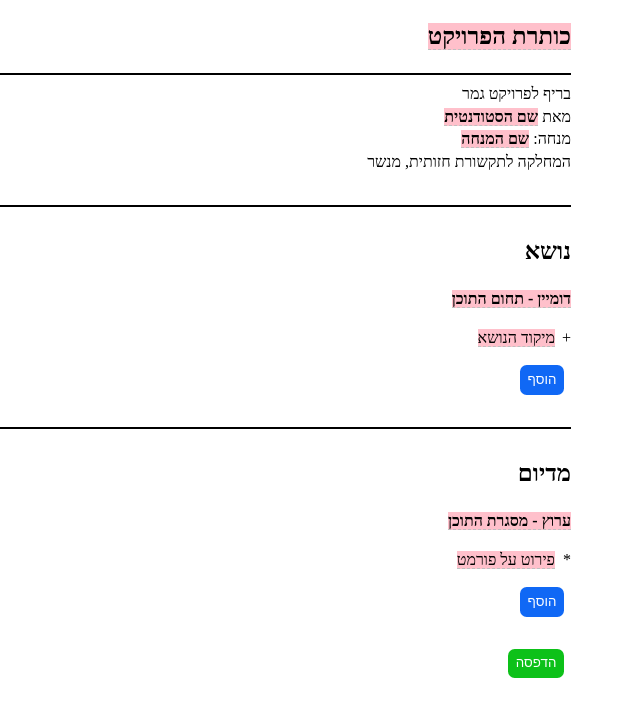
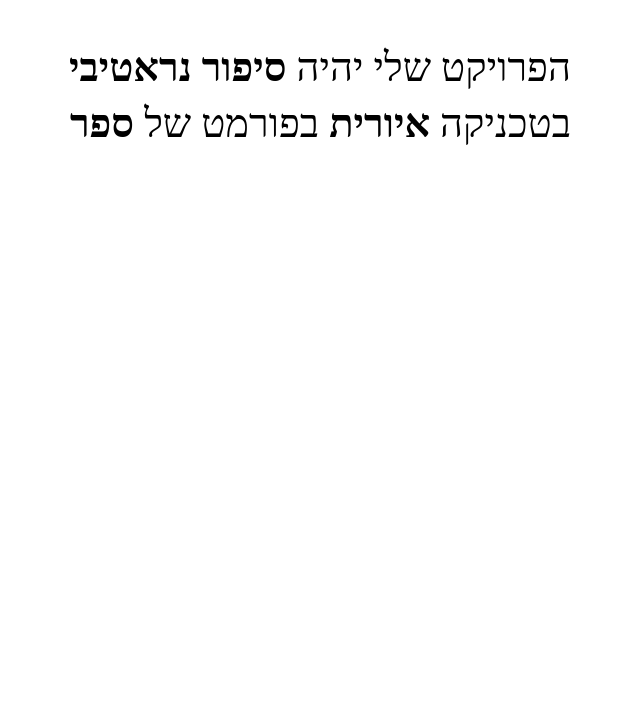
Before and after one commit to minshar/gmarcooker, a plain HTML site: page index.html in a window 1280 px wide. Shown: the whole page, without its empty margins (389-1029 px from the left). Drawn offline with Linux system fonts and the light colour scheme; a web font is replaced by a local one.

Commit message:
Revise cooker

```diff
--- a/index.html
+++ b/index.html
@@ -1,7 +1,7 @@
 <!doctype html>
 <html dir="rtl">
   <head>
-    <title>מחולל בריף לפרויקט גמר</title>
+    <title>הפרויקט שלי יהיה...</title>
     <meta charset="utf-8">
     <meta property="viewport" content="width=device-width,initial-scale=1">
     <link rel="icon" href="icon.png">
@@ -12,107 +12,69 @@
 
 	<article>
 
-	    <h1><span class="edit" contenteditable>כותרת הפרויקט</span></h1>
-
-		<section class="meta">
-			<div class="description">בריף לפרויקט גמר</div>
-			<div class="author">מאת <span class="edit" contenteditable>שם הסטודנטית</span></div>
-			<div class="guide">מנחה: <span class="edit" contenteditable>שם המנחה</span></div>
-			<div class="school">המחלקה לתקשורת חזותית, מנשר</div>
+		<section class="application">
+			<span class="label">הפרויקט שלי יהיה</span>
+			<label>
+				<span class="label-text"></span>
+				<select>
+					<option>סיפור נראטיבי</option>
+					<option>כלי עזר</option>
+					<option>תדמית חזותית</option>
+					<option>קטלוג תערוכה</option>
+				</select>
+			</label>
 		</section>
 
-		<section class="subject">
-			<h2>נושא</h2>
-			<div class="domain"><span class="edit" contenteditable>דומיין - תחום התוכן</span></div>
-			<ul class="focus">
-				<li><span class="edit" contenteditable>מיקוד הנושא</span></li>
-			</div>
+		<section class="technique">
+			<span class="label">בטכניקה</span>
+			<label>
+				<span class="label-text"></span>
+				<select>
+					<option>איורית</option>
+					<option>טיפוגרפית</option>
+					<option>אינפוגרפית</option>
+					<option>מבוססת קוד</option>
+					<option>ידנית בלבד</option>
+				</select>
+			</label>
 		</section>
 
-		<section class="medium">
-			<h2>מדיום</h2>
-			<div class="channel">
-				<span class="edit" contenteditable>ערוץ - מסגרת התוכן</span>
-			</div>
-			<ul class="formats">
-				<li><span class="edit" contenteditable>פירוט על פורמט</span></li>
-			</ul>
+		<section class="format">
+			<span class="label">בפורמט של</span>
+			<label>
+				<span class="label-text"></span>
+				<select>
+					<option>וידאו</option>
+					<option>אתר אינטרנט</option>
+					<option>אפליקציית מובייל</option>
+					<option>ספר</option>
+					<option>סדרת חוברות</option>
+					<option>סדרת פוסטרים</option>
+					<option>סדרת אריזות</option>
+					<option>הצבה במרחב</option>
+				</select>
+			</label>
 		</section>
-
-		<button class="print">הדפסה</button>
 
 	</article>
 
     <script type="text/javascript">
 
-	    var editFunctions = editElement => {
+	    document.querySelectorAll( "label" ).forEach( labelElement => {
 
-		    editElement.addEventListener( "focus", e => {
+		    var selectElement = labelElement.querySelector( "select" );
 
-			    if ( !('placeholder' in e.currentTarget.dataset) ) {
-				    e.currentTarget.dataset.placeholder = e.currentTarget.innerHTML;
-			    }
+		    selectElement.addEventListener( "input", e => {
 
-			    var selection = window.getSelection();
-			    var range = document.createRange();
-			    range.selectNodeContents( e.currentTarget );
-			    selection.removeAllRanges();
-			    selection.addRange( range );
-			    e.currentTarget.className = "edit done";
+			    labelElement.querySelector( ".label-text" ).innerHTML = e.currentTarget.value;
 
 		    } );
 
-		    editElement.addEventListener( "blur", e => {
+		    selectElement.selectedIndex = Math.floor( Math.random() * selectElement.length );
 
-			    if ( !e.currentTarget.innerHTML ) {
-				    e.currentTarget.innerHTML = e.currentTarget.dataset.placeholder;
-			    }
-
-			} );
-
-	    };
-
-	    document.querySelectorAll( "ul" ).forEach( listElement => {
-
-		    var listItemTemplate = listElement.querySelector( "li" ).cloneNode( true );
-
-		    var addButton = document.createElement( "BUTTON" );
-
-		    addButton.innerHTML = "הוסף";
-
-		    addButton.addEventListener( "click", e => {
-
-			    var newItem = listItemTemplate.cloneNode( true );
-
-			    var removeButton = document.createElement( "BUTTON" );
-
-			    removeButton.innerHTML = "הסר";
-
-			    removeButton.addEventListener( "click", e  => {
-
-				    newItem.remove();
-
-			    } );
-
-			    newItem.appendChild( removeButton );
-
-			    editFunctions( newItem.querySelector( ".edit" ) );
-
-			    listElement.appendChild( newItem );
-
-		    } );
-
-		    listElement.after( addButton );
+		    labelElement.querySelector( ".label-text" ).innerHTML = selectElement.value;
 
 	    } );
-
-	    document.querySelector( "button.print" ).addEventListener( "click", e => {
-
-		    window.print();
-
-	    } );
-
-	    document.querySelectorAll( ".edit" ).forEach( editFunctions );
 
 	</script>
 
--- a/style.css
+++ b/style.css
@@ -3,78 +3,17 @@ article {
 	margin: 1em auto;
 	font-family: "Miriam Libre";
 	line-height: 1.4;
+	font-size: 2.5em;
 }
 
 article section {
-	border-top: 2px solid black;
-	padding: .5em 0 2em;
+	display: inline;
 }
 
-.author .edit, .guide .edit, .channel .edit, .domain .edit {
+select {
+	display: none;
+}
+
+.label-text {
 	font-weight: bold;
 }
-
-article ul {
-	list-style: none;
-	padding: 0;
-}
-
-article ul li {
-	margin: 0 1em;
-	position: relative;
-}
-
-article ul li:before {
-	position: absolute;
-	right: -1em;
-}
-
-article ul.focus li:before {
-	content: "+";
-}
-
-article ul.formats li:before {
-	content: "*";
-}
-
-.edit {
-	background-color: pink;
-	border-bottom: 1px dashed #c0c0c0;
-}
-
-.edit.done {
-	background-color: transparent;
-}
-
-button {
-	border: none;
-	background-color: #1068f5;
-	color: white;
-	display: inline-block;
-	border-radius: .5em;
-	padding: .5em .6em .6em;
-	margin: 0 .5em;
-	cursor: pointer;
-}
-
-button:hover {
-	background-color: #1048f0;
-}
-
-button.print {
-	background-color: #0dc119;
-}
-
-button.print:hover {
-	background-color: #3a9502;
-}
-
-@media print {
-	button, .edit {
-		display: none;
-	}
-	.edit.done {
-		display: inline;
-		border-bottom: none;
-	}
-}
```
Also changed, not shown: icon.png (added).
